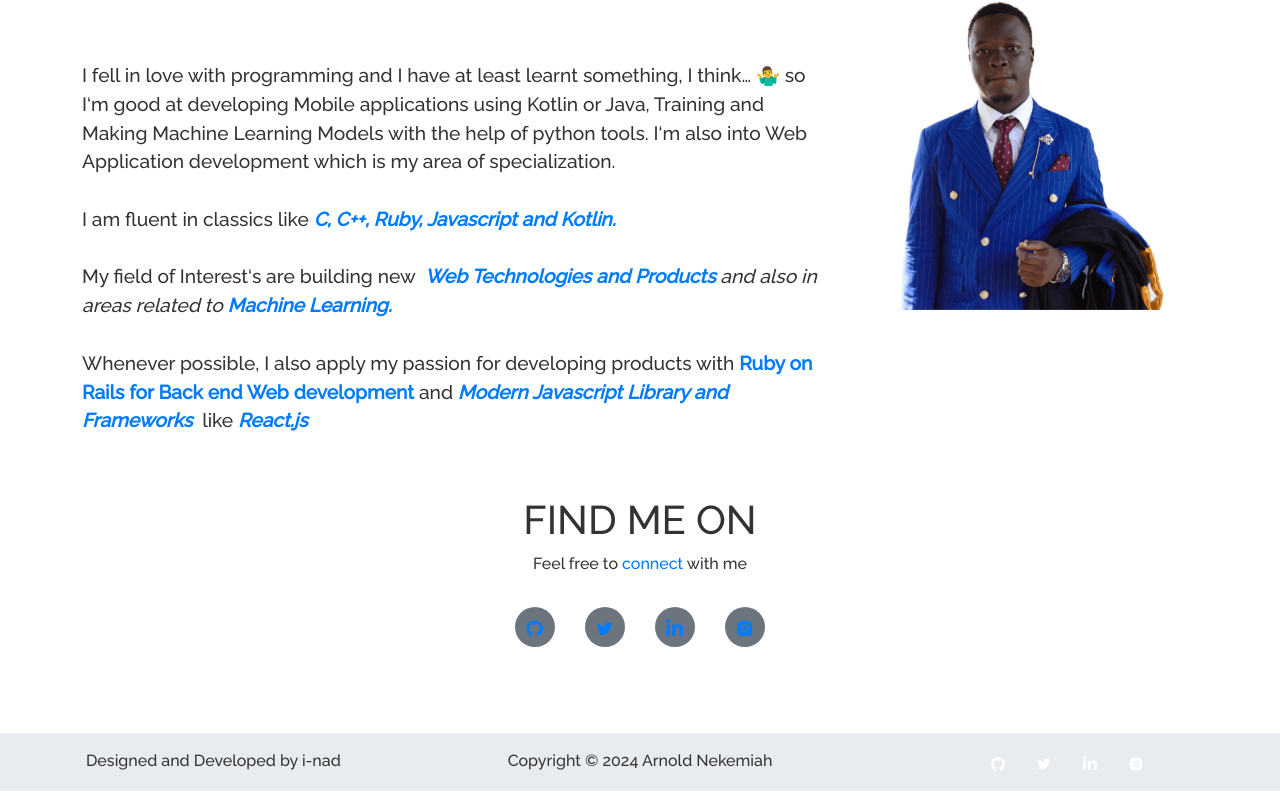
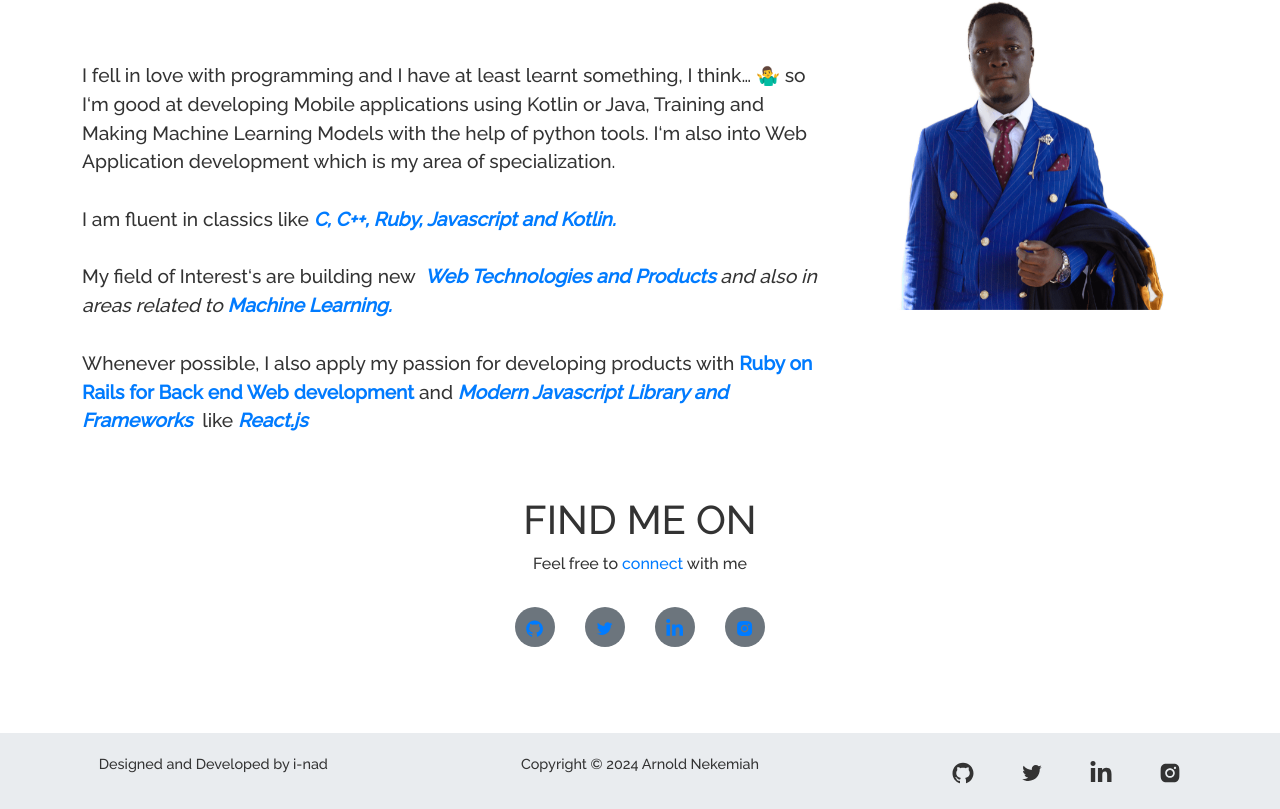
Before and after one commit to arnoldnekemiah/arnoldnek, a React (Create React App) app: page / in a window 1280 px wide. Shown: the part 923-1732 px from the top of the page. Built offline with nearby package versions, Linux system fonts and the light colour scheme.

Commit message:
improved design

```diff
--- a/src/App.css
+++ b/src/App.css
@@ -1,5 +1,11 @@
 .App {
-  text-align: center;
+  display: flex;
+  flex-direction: column;
+  min-height: 100vh;
+}
+
+main {
+  flex: 1;
 }
 
 .App-logo {
--- a/src/App.js
+++ b/src/App.js
@@ -34,6 +34,7 @@ function App() {
       <div className="App" id={load ? 'no-scroll' : 'scroll'}>
         <Navbar />
         <ScrollToTop />
+        <main>
           <Routes>
             <Route path="/" element={<Home />} />
             <Route path="/project" element={<Projects />} />
@@ -41,6 +42,7 @@ function App() {
             <Route path="/contact" element={<ContactUs />} />
             <Route path="*" element={<Navigate to="/" />} />
           </Routes>
+        </main>
 
         <Footer />
       </div>
--- a/src/components/Contact/contact.css
+++ b/src/components/Contact/contact.css
@@ -74,15 +74,14 @@ a:hover {
 
 
 .container-contact {
-  /* height: 43rem; */ /* Removing fixed height for responsiveness */
-  max-width: 960px; /* Adding a max-width for better layout on large screens */
-  margin: 0 auto; /* Centering the container */
+  max-width: 960px;
+  margin: 0 auto;
   color: var(--text-color);
   font-family: 'Raleway', sans-serif;
   -webkit-font-smoothing: antialiased;
   -moz-osx-font-smoothing: grayscale;
-  padding-top: 2rem; /* Adjusted padding */
-  padding-bottom: 2rem; /* Added padding at the bottom */
+  padding-top: 150px; /* Increased padding to push content down */
+  padding-bottom: 2rem;
 }
 
 .container-contact .display-4 { /* Targeting h1 */
--- a/src/components/Footer.js
+++ b/src/components/Footer.js
@@ -14,23 +14,22 @@ function Footer() {
     <Container fluid className="footer">
       <Row>
         <Col md="4" className="footer-copywright">
-          <h3>Designed and Developed by i-nad</h3>
+          <p>Designed and Developed by i-nad</p>
         </Col>
         <Col md="4" className="footer-copywright">
-          <h3>
+          <p>
             Copyright ©
             {' '}
             {year}
             {' '}
             Arnold Nekemiah
-          </h3>
+          </p>
         </Col>
         <Col md="4" className="footer-body">
           <ul className="footer-icons">
             <li className="social-icons">
               <a
                 href="https://github.com/arnoldnekemiah"
-                style={{ color: 'white' }}
                 target="_blank"
                 rel="noopener noreferrer"
                 aria-label="GitHub profile"
@@ -41,7 +40,6 @@ function Footer() {
             <li className="social-icons">
               <a
                 href="https://twitter.com/arnoldikonde"
-                style={{ color: 'white' }}
                 target="_blank"
                 rel="noopener noreferrer"
                 aria-label="Twitter profile"
@@ -52,7 +50,6 @@ function Footer() {
             <li className="social-icons">
               <a
                 href="https://www.linkedin.com/in/arnoldnekemiah/"
-                style={{ color: 'white' }}
                 target="_blank"
                 rel="noopener noreferrer"
                 aria-label="LinkedIn profile"
@@ -63,7 +60,6 @@ function Footer() {
             <li className="social-icons">
               <a
                 href="https://www.instagram.com/arnold_nekemiah"
-                style={{ color: 'white' }}
                 target="_blank"
                 rel="noopener noreferrer"
                 aria-label="Instagram profile"
--- a/src/style.css
+++ b/src/style.css
@@ -478,21 +478,21 @@ h1 {
 
 /* --------- */
 .footer {
-  /* background-color var(--footer-bg-color-dark) removed. Light theme version will be default. */
-  bottom: 0 !important;
-  padding-top: 10px !important;
-  padding-bottom: 8px !important;
-  background-color: var(--footer-bg-color); /* Light theme default */
+  background-color: var(--footer-bg-color);
+  padding: 20px 0;
+  text-align: center;
+  color: var(--text-color);
 }
-/* Removed :root[data-theme="light"] .footer */
 
-.footer-copywright {
-  text-align: center !important;
+.footer-copywright p {
+  margin: 0;
+  font-size: 0.9rem;
 }
 
 .footer-body {
-  z-index: 1;
-  text-align: center !important;
+  display: flex;
+  justify-content: center;
+  align-items: center;
 }
 
 @media (max-width: 767px) {
@@ -507,17 +507,27 @@ h1 {
 
 .footer h3 {
   font-size: 1em;
-  /* color var(--footer-text-color-dark) removed. Light theme version will be default. */
   margin-top: 0.5em !important;
   margin-bottom: 0.5em !important;
   color: var(--text-color) !important; /* Light theme default */
 }
-/* Removed :root[data-theme="light"] .footer h3 */
 
 .footer-icons {
-  margin-top: 0.5em !important;
-  margin-bottom: 0.5em !important;
-  padding: 0 !important;
+  list-style: none;
+  padding: 0;
+  margin: 0;
+  display: flex;
+  gap: 15px;
+}
+
+.footer-icons .social-icons a {
+  color: var(--text-color);
+  transition: color 0.3s ease;
+  font-size: 1.5rem;
+}
+
+.footer-icons .social-icons a:hover {
+  color: var(--primary-color);
 }
 
 .blockquote-footer {
```
Lines whose indentation alone changed are shown as unchanged.
